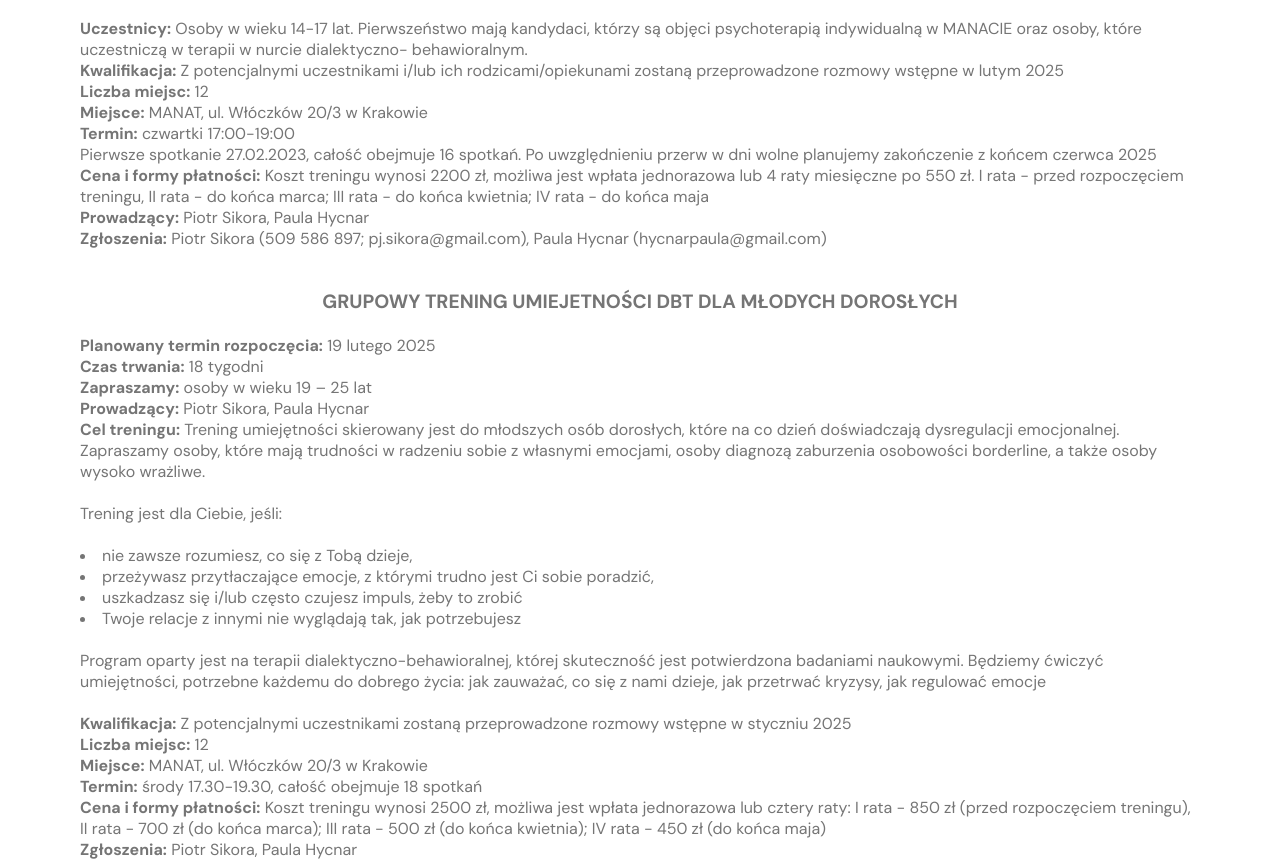
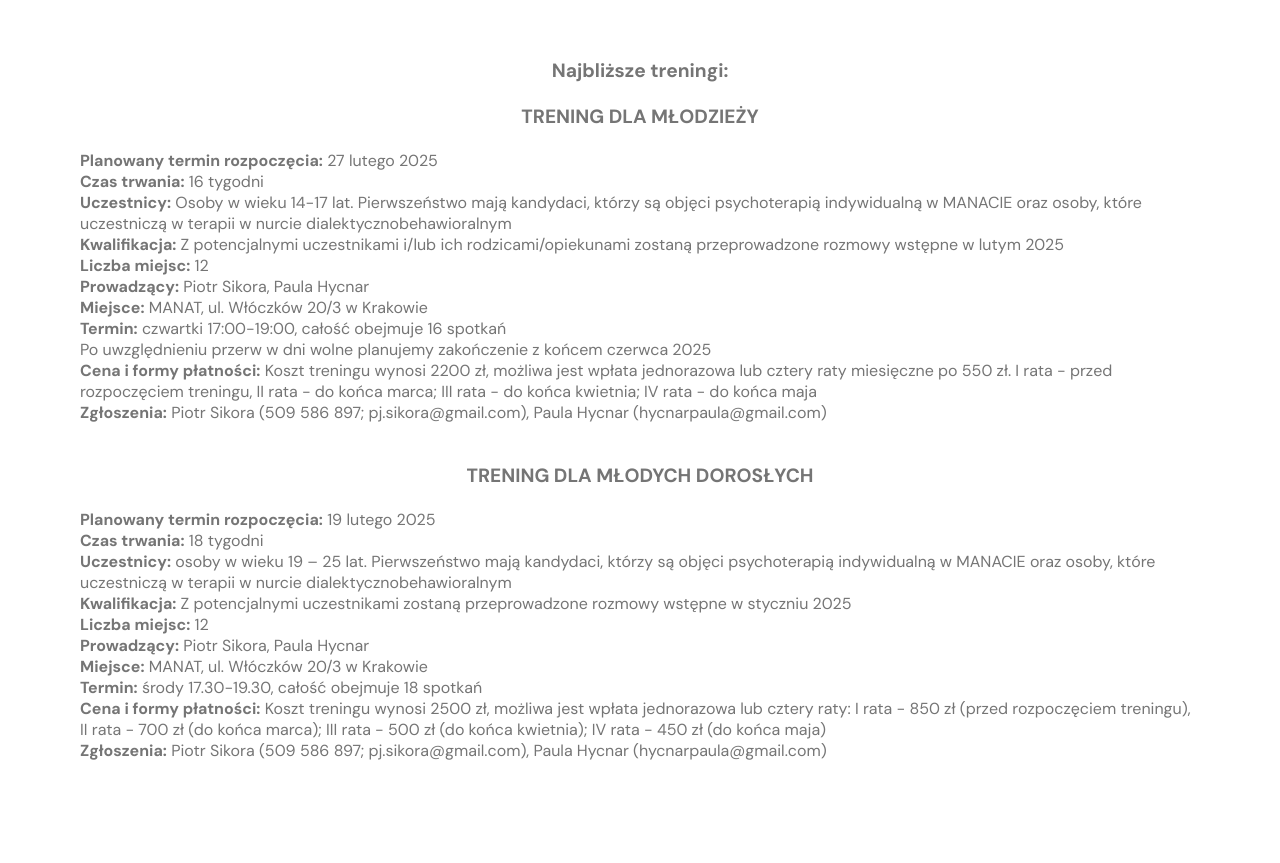
Before and after one commit to monmus/manat, a website: page index.html in a window 1280 px wide. Shown: the part 8088-8951 px from the top of the page. Drawn offline with nearby package versions, Linux system fonts and the light colour scheme; a web font is replaced by a local one.

Commit message:
Add files via upload

```diff
--- a/index.html
+++ b/index.html
@@ -487,7 +487,7 @@
 
 					<div class="text">
 						<p class="subtitle" style="text-align: center; font-size: 1.2rem; font-weight: bold">
-							GRUPOWY TRENING UMIEJETNOŚCI DBT DLA MŁODZIEŻY
+							GRUPOWY TRENING UMIEJETNOŚCI DBT
 						</p>
 						<br />
 						<p>
@@ -514,10 +514,24 @@
 							Wszystko to służy zbudowaniu takiego życia, które będzie warte tego, aby je przeżyć.
 						</p>
 						<br />
+					</div>
+					<div class="text">
+						<p class="subtitle" style="text-align: center; font-size: 1.2rem; font-weight: bold">
+							Najbliższe treningi:
+						</p>
+						<br />
+						<p class="subtitle" style="text-align: center; font-size: 1.2rem; font-weight: bold">
+							TRENING DLA MŁODZIEŻY
+						</p>
+						<br />
 						<p>
-							<strong>Uczestnicy:</strong> Osoby w wieku 14-17 lat. Pierwszeństwo mają kandydaci, którzy są objęci psychoterapią
-							indywidualną w MANACIE oraz osoby, które uczestniczą w terapii w nurcie dialektyczno-
-							behawioralnym.
+							<strong>Planowany termin rozpoczęcia:</strong> 27 lutego 2025
+						</p>
+						<p>
+							<strong>Czas trwania:</strong> 16 tygodni
+						</p>
+						<p>
+							<strong>Uczestnicy:</strong> Osoby w wieku 14-17 lat. Pierwszeństwo mają kandydaci, którzy są objęci psychoterapią indywidualną w MANACIE oraz osoby, które uczestniczą w terapii w nurcie dialektycznobehawioralnym
 						</p>
 						<p>
 							<strong>Kwalifikacja:</strong> Z potencjalnymi uczestnikami i/lub ich rodzicami/opiekunami zostaną przeprowadzone rozmowy
@@ -527,20 +541,19 @@
 							<strong>Liczba miejsc:</strong> 12
 						</p>
 						<p>
+							<strong>Prowadzący:</strong> Piotr Sikora, Paula Hycnar
+						</p>
+						<p>
 							<strong>Miejsce:</strong> MANAT, ul. Włóczków 20/3 w Krakowie
 						</p>
 						<p>
-							<strong>Termin:</strong> czwartki 17:00-19:00 <br />
-							Pierwsze spotkanie 27.02.2023, całość obejmuje 16 spotkań. Po uwzględnieniu przerw w dni wolne
-							planujemy zakończenie z końcem czerwca 2025
+							<strong>Termin:</strong> czwartki 17:00-19:00, całość obejmuje 16 spotkań <br />
+							Po uwzględnieniu przerw w dni wolne planujemy zakończenie z końcem czerwca 2025
 						</p>
 						<p>
-							<strong>Cena i formy płatności:</strong> Koszt treningu wynosi 2200 zł, możliwa jest wpłata jednorazowa lub 4 raty miesięczne po 550 zł. I
+							<strong>Cena i formy płatności:</strong> Koszt treningu wynosi 2200 zł, możliwa jest wpłata jednorazowa lub cztery raty miesięczne po 550 zł. I
 							rata - przed rozpoczęciem treningu, II rata - do końca marca; III rata - do końca kwietnia; IV rata -
 							do końca maja
-						</p>
-						<p>
-							<strong>Prowadzący:</strong> Piotr Sikora, Paula Hycnar
 						</p>
 						<p>
 							<strong>Zgłoszenia:</strong>
@@ -550,7 +563,7 @@
 
 					<div class="text">
 						<p class="subtitle" style="text-align: center; font-size: 1.2rem; font-weight: bold">
-							GRUPOWY TRENING UMIEJETNOŚCI DBT DLA MŁODYCH DOROSŁYCH
+							TRENING DLA MŁODYCH DOROSŁYCH
 						</p>
 						<br />
 						<p>
@@ -560,41 +573,16 @@
 							<strong>Czas trwania:</strong> 18 tygodni
 						</p>
 						<p>
-							<strong>Zapraszamy:</strong> osoby w wieku 19 – 25 lat
+							<strong>Uczestnicy:</strong> osoby w wieku 19 – 25 lat. Pierwszeństwo mają kandydaci, którzy są objęci psychoterapią indywidualną w MANACIE oraz osoby, które uczestniczą w terapii w nurcie dialektycznobehawioralnym
 						</p>
-						<p>
-							<strong>Prowadzący:</strong> Piotr Sikora, Paula Hycnar
-						</p>
-						<p>
-							<strong>Cel treningu:</strong> Trening umiejętności skierowany jest do młodszych osób dorosłych, które na co dzień doświadczają dysregulacji emocjonalnej. Zapraszamy osoby, które mają trudności w radzeniu sobie z własnymi emocjami, osoby diagnozą zaburzenia osobowości borderline, a także osoby wysoko wrażliwe.
-						</p>
-						<br />
-						<p>
-							Trening jest dla Ciebie, jeśli:
-						</p>
-						<ul style="list-style: disc; list-style-position: inside;">
-							<br />
-							<li>
-								nie zawsze rozumiesz, co się z Tobą dzieje,
-							</li>
-							<li>
-								przeżywasz przytłaczające emocje, z którymi trudno jest Ci sobie poradzić,
-							</li>
-							<li>
-								uszkadzasz się i/lub często czujesz impuls, żeby to zrobić
-							</li>
-							<li>
-								Twoje relacje z innymi nie wyglądają tak, jak potrzebujesz
-							</li>
-							<br />
-						</ul>
-						<p>Program oparty jest na terapii dialektyczno-behawioralnej, której skuteczność jest potwierdzona badaniami naukowymi. Będziemy ćwiczyć umiejętności, potrzebne każdemu do dobrego życia: jak zauważać, co się z nami dzieje, jak przetrwać kryzysy, jak regulować emocje</p>
-						<br />
 						<p>
 							<strong>Kwalifikacja:</strong> Z potencjalnymi uczestnikami zostaną przeprowadzone rozmowy wstępne w styczniu 2025
 						</p>
 						<p>
 							<strong>Liczba miejsc:</strong> 12
+						</p>
+						<p>
+							<strong>Prowadzący:</strong> Piotr Sikora, Paula Hycnar
 						</p>
 						<p>
 							<strong>Miejsce:</strong> MANAT, ul. Włóczków 20/3 w Krakowie
@@ -607,8 +595,7 @@
 						</p>
 						<p>
 							<strong>Zgłoszenia:</strong>
-							Piotr Sikora,
-							Paula Hycnar
+							Piotr Sikora (509 586 897; pj.sikora@gmail.com), Paula Hycnar (hycnarpaula@gmail.com)
 						</p>
 					</div>
 				</div>
```
